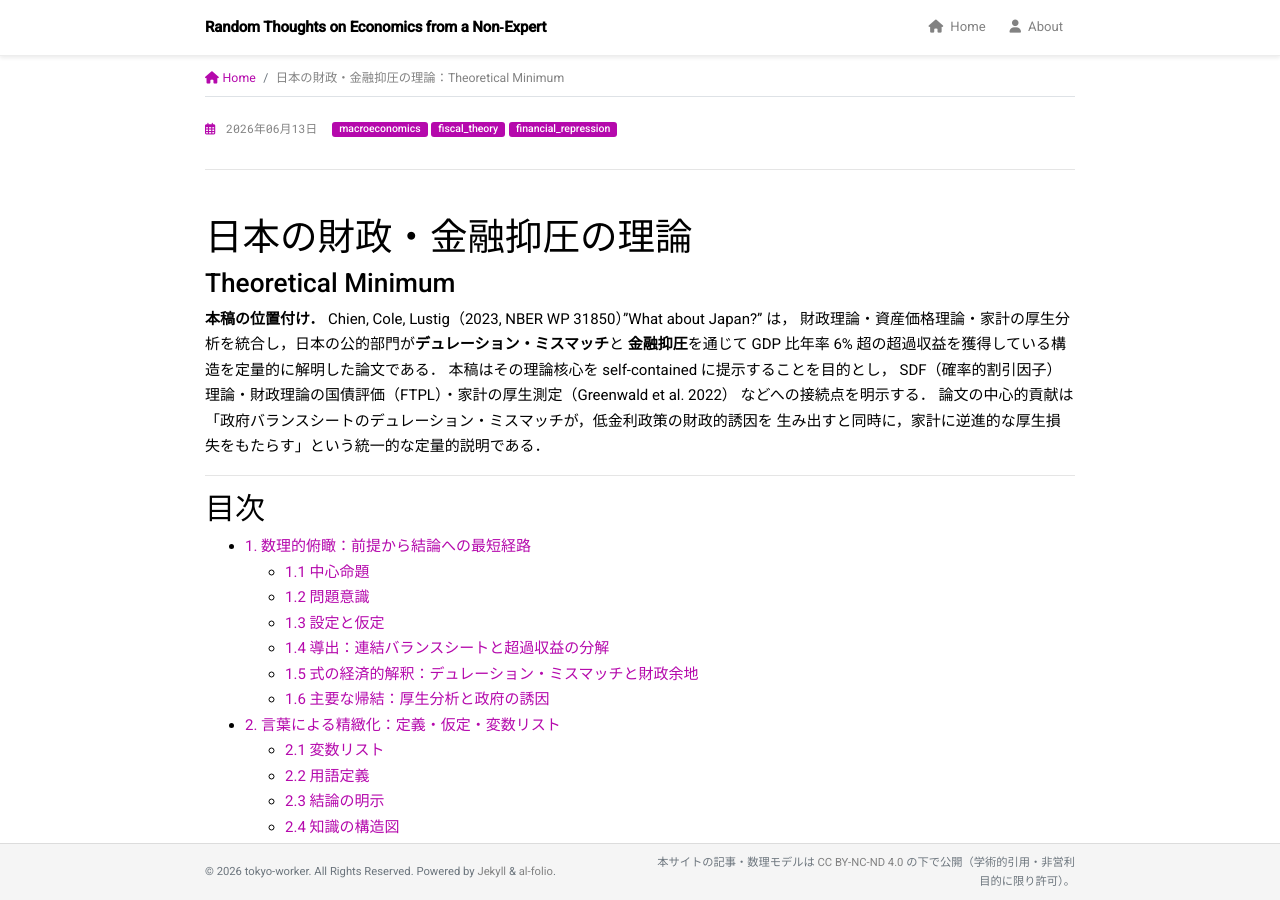
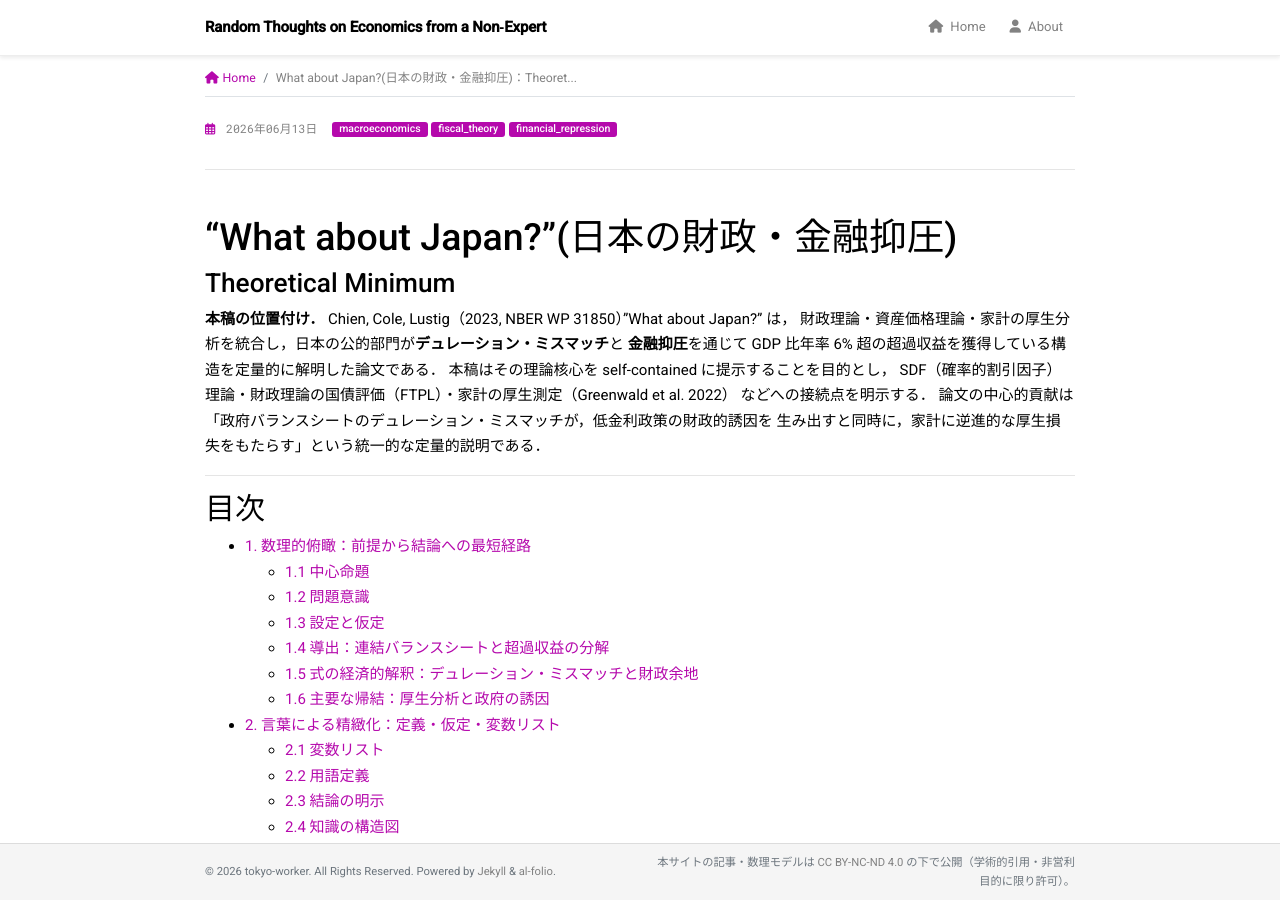
Before and after one commit to tokyo-worker/tokyo-worker.github.io, a Jekyll site: the page built from _posts/2026-06-13-what_about_japan_theoretical_minimum.md, in a window 1280 px wide and 900 px high. Built offline with Jekyll 4.4.1, drawn with Linux system fonts in a browser that asks for light colours.

Commit message:
what about japan修正

```diff
--- a/_posts/2026-06-13-what_about_japan_theoretical_minimum.md
+++ b/_posts/2026-06-13-what_about_japan_theoretical_minimum.md
@@ -1,12 +1,12 @@
 ---
 layout: post
-title: "日本の財政・金融抑圧の理論：Theoretical Minimum"
+title: "What about Japan?(日本の財政・金融抑圧)：Theoretical Minimum"
 date: 2026-06-13 00:00:00 +0900
 categories: [macroeconomics, fiscal_theory, financial_repression]
 math: true
 ---
 
-# 日本の財政・金融抑圧の理論
+# "What about Japan?"(日本の財政・金融抑圧)
 ### Theoretical Minimum
 
 > **本稿の位置付け．** Chien, Cole, Lustig（2023, NBER WP 31850）"What about Japan?" は，
```
